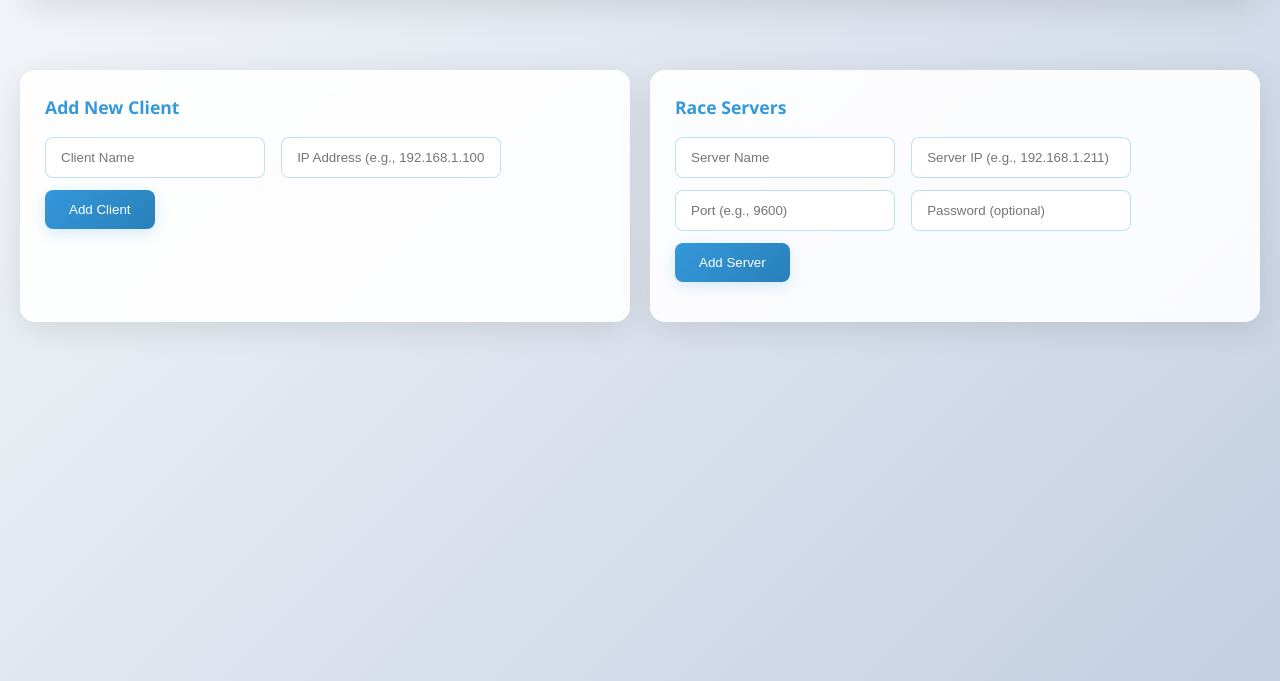
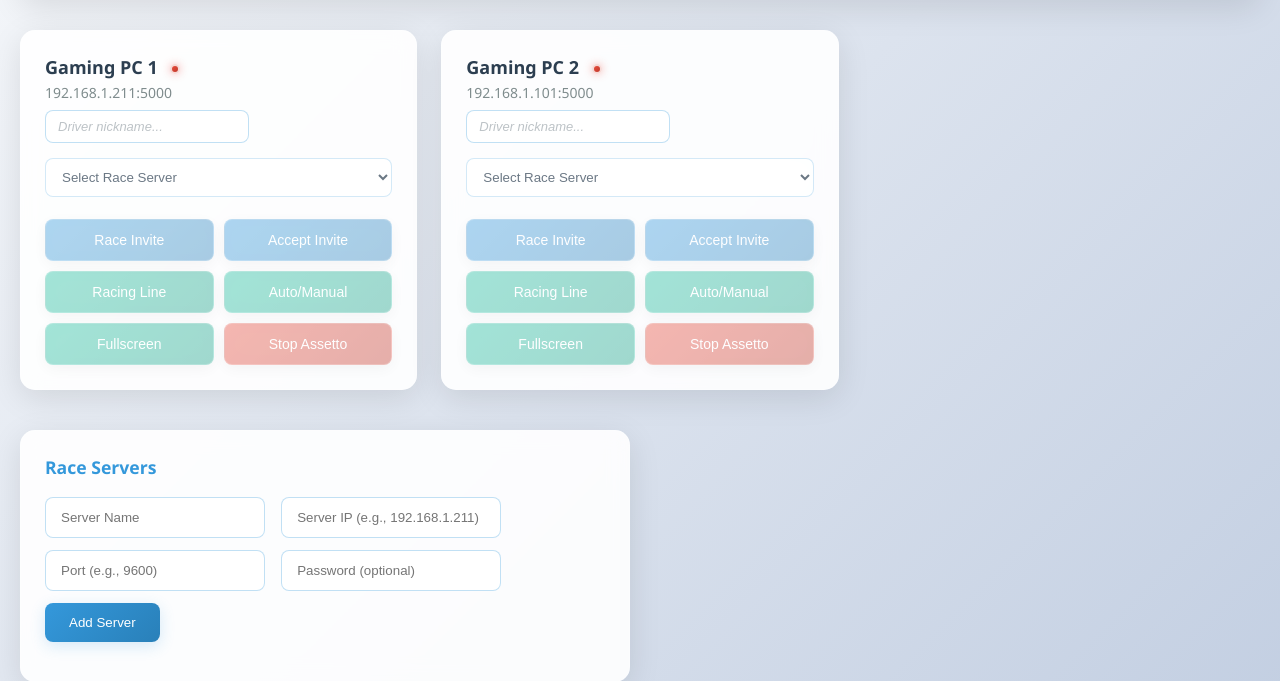
Before and after one commit to Godron629/drivr-client, a Flask app: page / in a window 1280 px wide. Shown: the part 118-799 px from the top of the page. Run offline with Flask 3, Linux system fonts and the light colour scheme.

Commit message:
use client config

```diff
--- a/dashboard/app/static/buttons-config.json
+++ b/dashboard/app/static/buttons-config.json
@@ -47,16 +47,6 @@
       "script": "send-keystroke.ahk",
       "args": ["acs.exe", "!{f4}"],
       "requires_server": false
-    },
-    {
-      "id": "remove_client",
-      "label": "Remove Client",
-      "type": "danger",
-      "script": null,
-      "args": [],
-      "requires_server": false,
-      "special": "remove_client",
-      "full_width": true
     }
   ]
 }
--- /dev/null
+++ b/dashboard/app/static/clients-config.json
@@ -0,0 +1,12 @@
+{
+  "clients": [
+    {
+      "name": "Gaming PC 1",
+      "ip": "192.168.1.211"
+    },
+    {
+      "name": "Gaming PC 2",
+      "ip": "192.168.1.101"
+    }
+  ]
+}
--- a/dashboard/app/static/js/dashboard.js
+++ b/dashboard/app/static/js/dashboard.js
@@ -2,15 +2,16 @@
 let clients = [];
 let raceServers = [];
 let buttonsConfig = null;
+let clientsConfig = null;
 
 // Health monitoring
 let healthCheckInterval = null;
 const HEALTH_CHECK_INTERVAL = 5000; // 5 seconds
 
-// Load clients from localStorage on page load
+// Load clients from config file on page load
 document.addEventListener('DOMContentLoaded', async function() {
     await loadButtonsConfig();
-    loadClients();
+    await loadClientsConfig();
     loadRaceServers();
     renderClients();
     renderRaceServers();
@@ -29,22 +30,31 @@ async function loadButtonsConfig() {
     }
 }
 
-function loadClients() {
-    const savedClients = localStorage.getItem('assettoClients');
-    if (savedClients) {
-        clients = JSON.parse(savedClients);
+async function loadClientsConfig() {
+    try {
+        const response = await fetch('/static/clients-config.json');
+        clientsConfig = await response.json();
+        console.log('Loaded clients config:', clientsConfig);
+
+        // Convert config clients to runtime clients with generated IDs and empty nicknames
+        clients = clientsConfig.clients.map((configClient, index) => ({
+            id: `client_${index}`,
+            name: configClient.name,
+            ip: configClient.ip,
+            nickname: '',
+            status: 'unknown'
+        }));
+    } catch (error) {
+        console.error('Failed to load clients config:', error);
+        // Fallback to empty clients
+        clients = [];
     }
-}
-
-function saveClients() {
-    localStorage.setItem('assettoClients', JSON.stringify(clients));
 }
 
 function updateNickname(clientId, nickname) {
     const client = clients.find(c => c.id == clientId);
     if (client) {
         client.nickname = nickname;
-        saveClients();
     }
 }
 
@@ -59,48 +69,7 @@ function saveRaceServers() {
     localStorage.setItem('assettoRaceServers', JSON.stringify(raceServers));
 }
 
-function addClient() {
-    const name = document.getElementById('client-name').value.trim();
-    const ip = document.getElementById('client-ip').value.trim();
 
-    if (!name || !ip) {
-        alert('Please enter both client name and IP address');
-        return;
-    }
-
-    // Check if client already exists
-    if (clients.find(c => c.ip === ip)) {
-        alert('Client with this IP already exists');
-        return;
-    }
-
-    const client = {
-        id: Date.now(),
-        name: name,
-        ip: ip,
-        nickname: '',
-        status: 'unknown' // 'online', 'offline', 'unknown'
-    };
-
-    clients.push(client);
-    saveClients();
-    renderClients();
-
-    // Clear input fields
-    document.getElementById('client-name').value = '';
-    document.getElementById('client-ip').value = '';
-}
-
-function removeClient(clientId) {
-    console.log('removeClient called with ID:', clientId);
-    console.log('Current clients:', clients);
-    if (confirm('Are you sure you want to remove this client?')) {
-        clients = clients.filter(c => c.id != clientId); // Use != instead of !== for type coercion
-        console.log('Clients after removal:', clients);
-        saveClients();
-        renderClients();
-    }
-}
 
 function renderClients() {
     const container = document.getElementById('clients-container');
@@ -237,8 +206,6 @@ async function sendCommand(clientId, command) {
     setTimeout(() => {
         statusDiv.style.display = 'none';
     }, hideTimeout);
-
-    saveClients();
 }
 
 // Generic command handler for dynamic buttons
@@ -254,11 +221,6 @@ async function executeButtonCommand(clientId, buttonId) {
         return;
     }
 
-    // Handle special commands
-    if (button.special === 'remove_client') {
-        removeClient(clientId);
-        return;
-    }
 
     // Check if server selection is required
     if (button.requires_server) {
@@ -461,7 +423,6 @@ function updateClientStatus(clientId, status) {
     if (!client) return;
 
     client.status = status;
-    saveClients();
 
     const statusIndicator = document.getElementById(`status-indicator-${clientId}`);
     if (!statusIndicator) return;
--- a/dashboard/app/templates/index.html
+++ b/dashboard/app/templates/index.html
@@ -18,13 +18,6 @@
     </div>
 
     <div class="management-section">
-        <div class="add-client">
-            <h3>Add New Client</h3>
-            <input type="text" id="client-name" placeholder="Client Name">
-            <input type="text" id="client-ip" placeholder="IP Address (e.g., 192.168.1.100)">
-            <button onclick="addClient()">Add Client</button>
-        </div>
-
         <div class="add-server">
             <h3>Race Servers</h3>
             <div class="server-inputs">
```
Also changed, not shown: dashboard/README.md.
